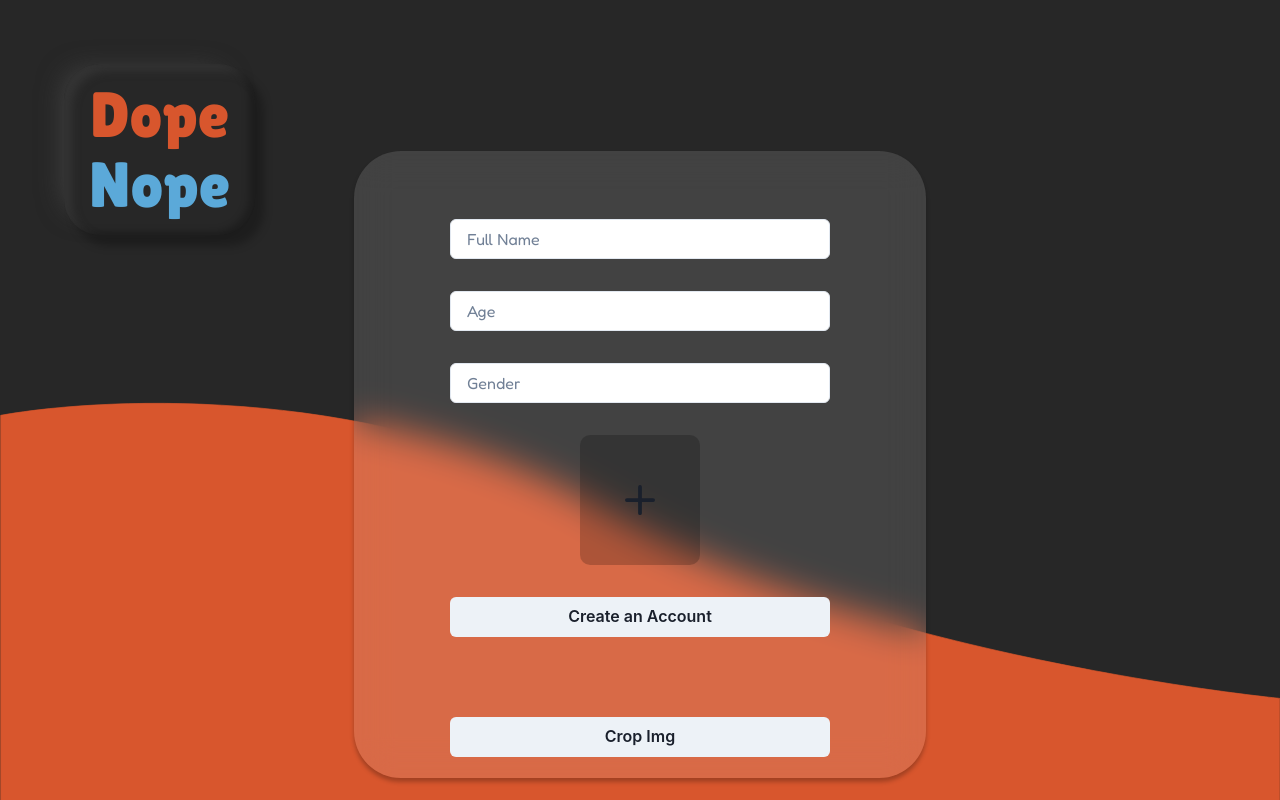
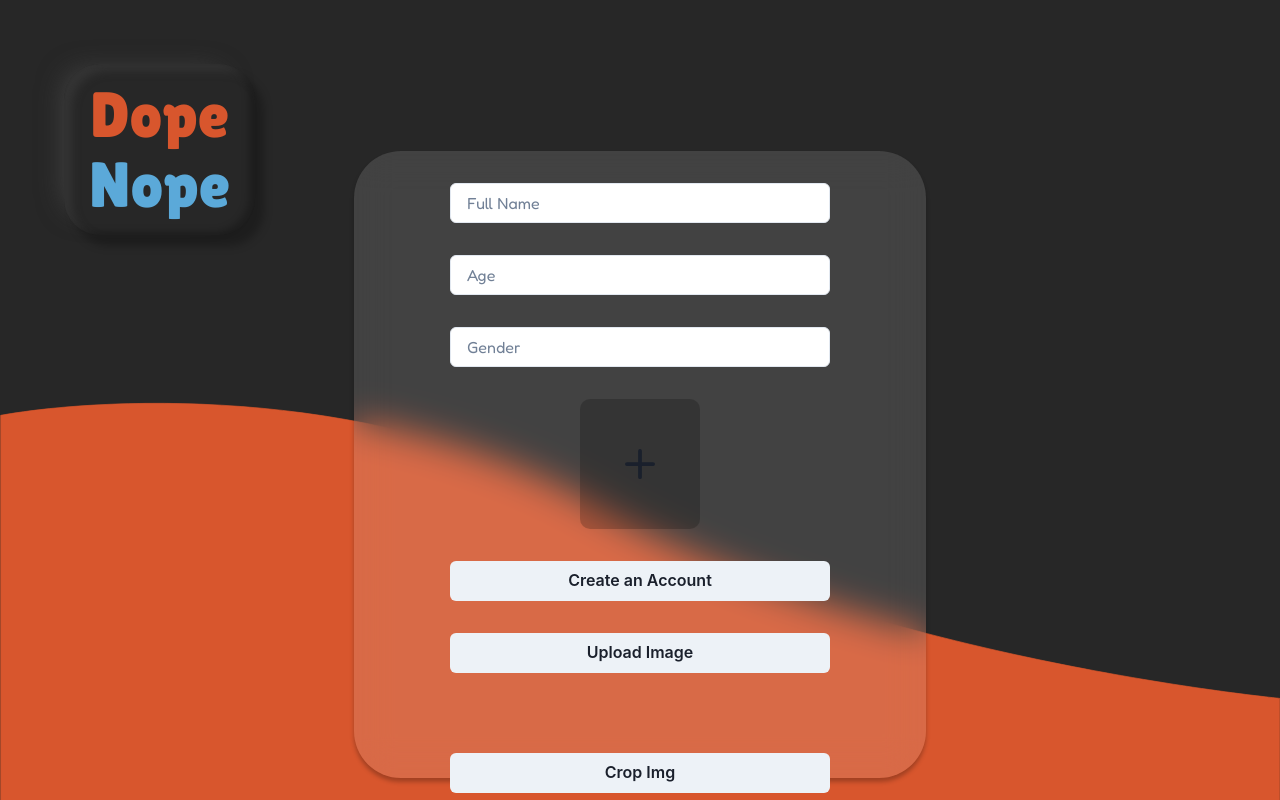
Before and after one commit to mertthesamael/dopenope, a Next.js app: page /signup in a window 1280 px wide. Built offline with nearby package versions, Linux system fonts and the light colour scheme.

Commit message:
-added firebase

```diff
--- a/components/SİgnupForm/SignupForm.js
+++ b/components/SİgnupForm/SignupForm.js
@@ -4,7 +4,8 @@ import { useCallback, useEffect, useState } from "react"
 import Cropper from "react-easy-crop"
 import getCroppedImg from '../../config/cropImg'
 import { AddIcon } from "@chakra-ui/icons"
-
+import {storage} from "../../config/firebase"
+import { ref, uploadBytes } from "firebase/storage"
 
 const SignupForm = () => {
 
@@ -63,6 +64,19 @@ const SignupForm = () => {
       }
     }, [croppedAreaPixels, rotation])
 
+    //Testing function for firebase storage
+    //IT'S Working
+    //Firebase config files deleted, import them to work.
+    const uploadImage = async() => {
+      console.log(croppedImage.blob)
+      const imgRef = ref(storage, 'images/test.png')
+      const img = await fetch(croppedImage).then(r => r.blob())
+      uploadBytes(imgRef, img).then((e) => {
+
+      })
+
+
+    }
     return(
         <form onSubmit={formHandler} style={{display:'flex',flexDirection:'column', justifyContent:'center', gap:'2rem', width:'100%', padding:'1rem'}}>
             <Input name='fullName' bgColor='white' fontFamily='Fredoka' placeholder='Full Name'/>
@@ -91,6 +105,7 @@ const SignupForm = () => {
               </Flex>
             </label>
             <Button type='submit'>Create an Account</Button>
+            <Button onClick={uploadImage}>Upload Image</Button>
            {<Button pos='relative' top='3rem' zIndex='25' onClick={showCroppedImage}>Crop Img</Button>}
         </form>
     )
--- /dev/null
+++ b/config/firebase.js
@@ -0,0 +1,16 @@
+// Import the functions you need from the SDKs you need
+import { initializeApp } from "firebase/app";
+import { getAnalytics } from "firebase/analytics";
+import { getStorage } from 'firebase/storage'
+// TODO: Add SDKs for Firebase products that you want to use
+// https://firebase.google.com/docs/web/setup#available-libraries
+
+// Your web app's Firebase configuration
+// For Firebase JS SDK v7.20.0 and later, measurementId is optional
+const firebaseConfig = {
+
+};
+
+// Initialize Firebase
+const app = initializeApp(firebaseConfig);
+export const storage = getStorage(app)
--- a/package.json
+++ b/package.json
@@ -16,6 +16,7 @@
     "@next/font": "13.1.6",
     "eslint": "8.34.0",
     "eslint-config-next": "13.1.6",
+    "firebase": "^9.17.2",
     "framer-motion": "^9.0.4",
     "next": "13.1.6",
     "react": "18.2.0",
```
Also changed, not shown: 1 other file (tests, documents, lock files or other folders).
